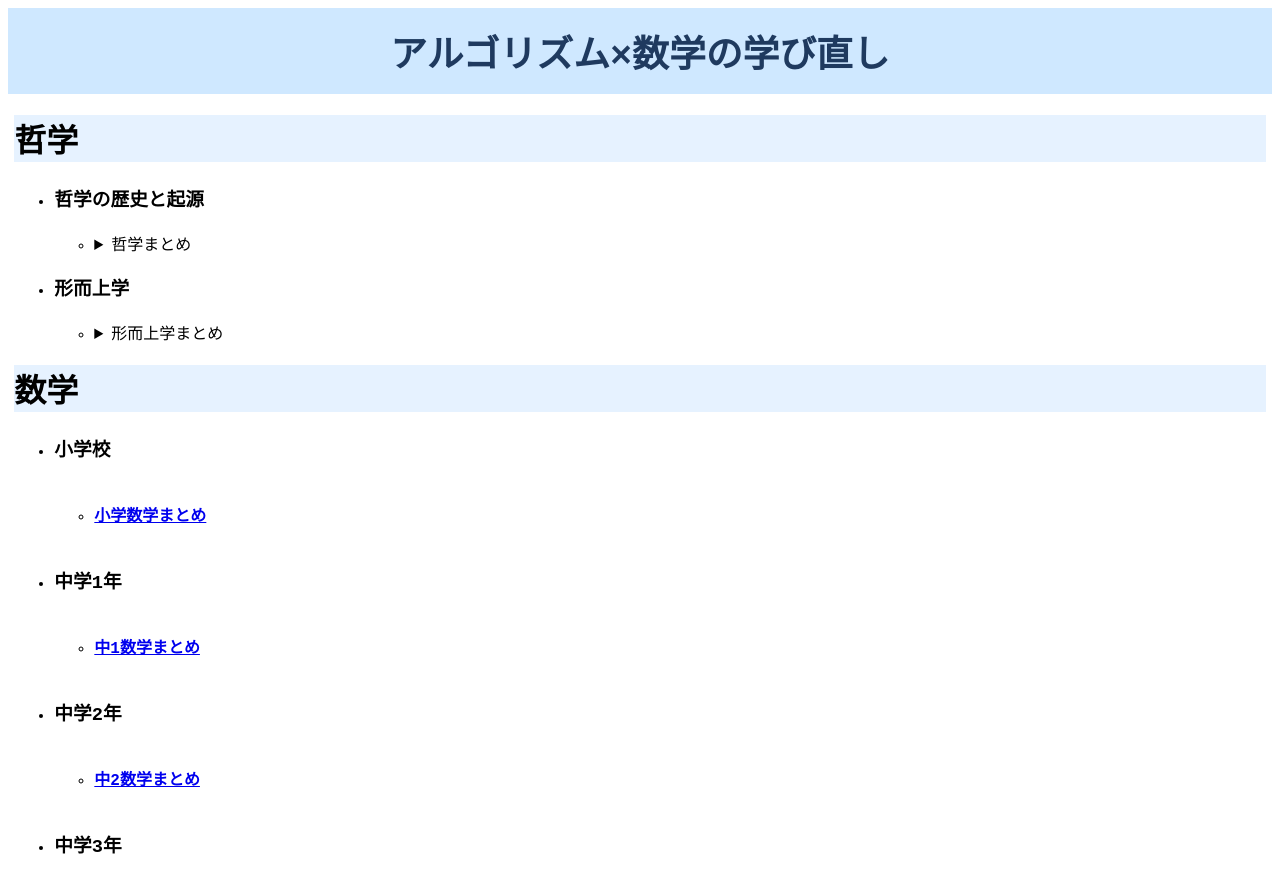
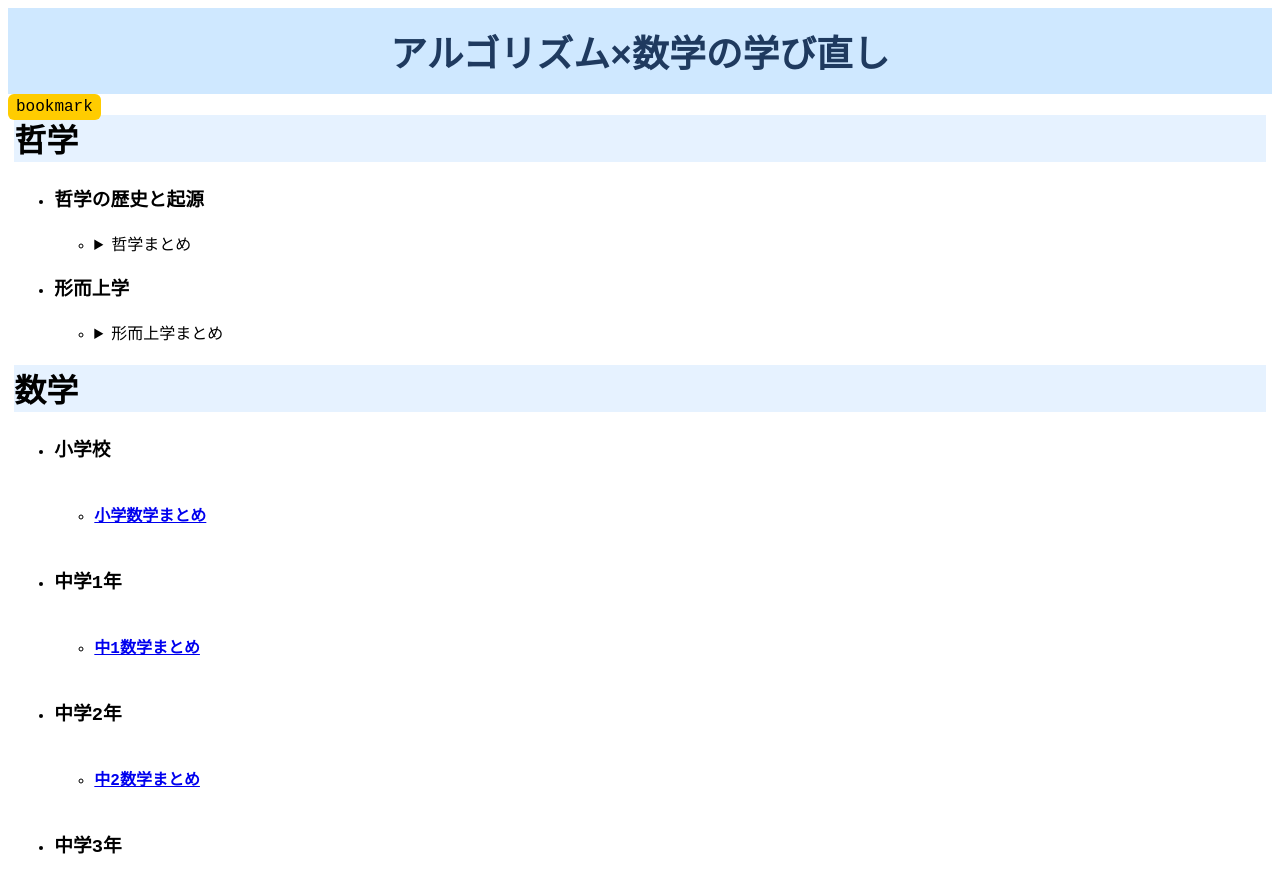
Before and after one commit to zoldof/algo-notes-ci, a Jekyll site: the page built from docs/dist/index.md, in a window 1280 px wide and 900 px high. Shown: the top 893 px of the window. Built offline with Jekyll 4.4.1, drawn with Linux system fonts in a browser that asks for light colours.

Commit message:
Update default.html

```diff
--- a/docs/_layouts/default.html
+++ b/docs/_layouts/default.html
@@ -32,6 +32,7 @@
   </header>
 {% endif %}
 <body class="page-{{ slug }}">
+  <div id="bookmark">bookmark</div>
   <div id="content">
     <!-- Liquid -->
     {{ content }}
@@ -39,9 +40,13 @@
   <script type="module">
     import { renderKatex } from "{{ site.cdn_base }}main/docs/katex.js";
     import { addBackToTopLinks } from "{{ site.cdn_base }}main/docs/backtop.js";
+    import { loadBookMark } from "{{ site.cdn_base }}main/docs/bookmark.js";
     document.addEventListener("DOMContentLoaded", async () => {
       renderKatex(document.getElementById("content"));
       addBackToTopLinks();
+      if (document.body.classList.contains('page-menu')) {
+        loadBookMark();
+      }
     });
   </script>
 </body>
```
